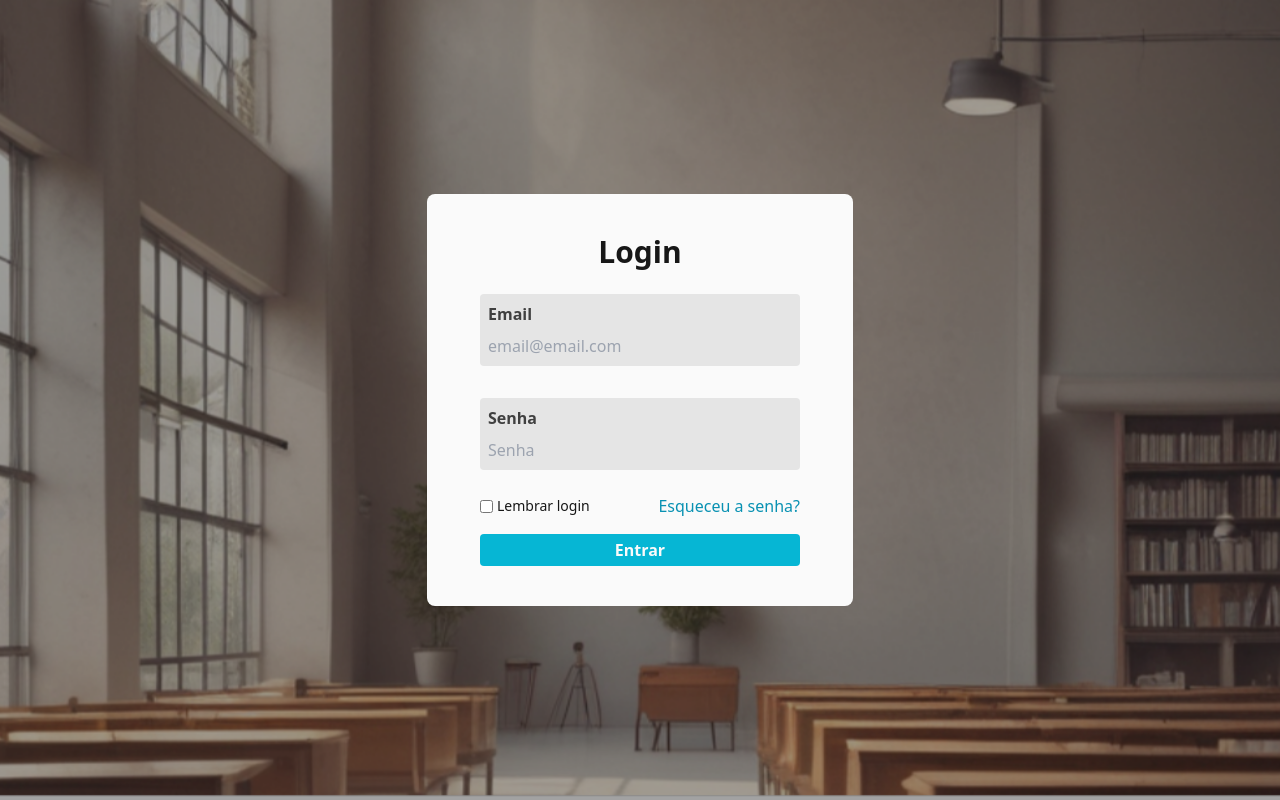
After one commit to Adryan1928/legalis, a Django app: template user/templates/registration/login.html in a window 1280 px wide. The commit adds this page. Run offline with Django 5.2, Linux system fonts and the light colour scheme; the template is opened without the code that fills it, so the values that code supplies are empty; some libraries are stand-ins or nearby versions.

Commit message:
Add static login page

```diff
--- a/user/templates/home.html
+++ b/user/templates/home.html
@@ -32,7 +32,7 @@
             </nav>
         </div>
         <div class="hidden md:flex gap-4">
-            <a href="" class="bg-cyan-500 hover:bg-cyan-400 duration-300 text-neutral-50 px-4 py-1 font-semibold rounded-lg">Entrar</a>
+            <a href="{% url 'login' %}" class="bg-cyan-500 hover:bg-cyan-400 duration-300 text-neutral-50 px-4 py-1 font-semibold rounded-lg">Entrar</a>
             <a href="" class="bg-cyan-500 hover:bg-cyan-400 duration-300 text-neutral-50 px-4 py-1 font-semibold rounded-lg">Cadastrar</a>
         </div>
         <div class="md:hidden">
--- /dev/null
+++ b/user/templates/registration/login.html
@@ -0,0 +1,43 @@
+{% load static %}
+<!DOCTYPE html>
+<html lang="pt-br">
+<head>
+    <meta charset="UTF-8">
+    <meta name="viewport" content="width=device-width, initial-scale=1.0">
+    <script src="https://cdn.tailwindcss.com"></script>
+    <title>Legalis</title>
+</head>
+<body>
+    <main class="bg-[url('{% static '/home/fundo.png' %}')] bg-no-repeat bg-center bg-cover flex justify-center items-center h-screen">
+        <article class="bg-neutral-900/40 flex h-screen w-full items-center justify-center">
+            <section class="w-1/3 bg-neutral-50 rounded-lg py-10">
+                <div class="flex justify-center items-center pb-6">
+                    <h1 class="text-neutral-900 text-3xl font-bold">Login</h1>
+                </div>
+                <form action="." method="post" class="flex flex-col justify-center items-center gap-6 h-full" autocomplete="off"> {% csrf_token %}
+                    <div class="flex flex-col gap-8 w-full justify-center items-center">
+                        <div class="bg-neutral-200 flex flex-col rounded p-2 w-3/4 gap-2">
+                            <label for="email" class="font-semibold text-neutral-700">Email</label>
+                            <input type="email" name="email" id="email" class="bg-neutral-200 focus:border-none focus:outline-none" placeholder="email@email.com">
+                        </div>
+                        <div class="bg-neutral-200 flex flex-col rounded p-2 w-3/4 gap-2">
+                            <label for="password" class="font-semibold text-neutral-700">Senha</label>
+                            <input type="password" name="password" id="password" class="bg-neutral-200 focus:border-none focus:outline-none" placeholder="Senha"  >
+                        </div>
+                    </div>
+                    <div class="w-3/4 flex flex-col gap-4">
+                        <div class="w-full flex justify-between">
+                            <div class="flex items-center gap-1">
+                                <input type="checkbox" name="remember" id="remember">
+                                <label for="remember" class="text-sm text-neutral-900 font-medium">Lembrar login</label>
+                            </div>
+                            <a href="" class="text-cyan-600 tex-sm">Esqueceu a senha?</a>
+                        </div>
+                        <div><input type="submit" value="Entrar" class="w-full flex bg-cyan-500 justify-center items-center text-neutral-50 font-semibold hover:bg-cyan-400 duration-300 rounded py-1"></div>
+                    </div>
+                </form>
+            </section>
+        </article>
+    </main>
+</body>
+</html>
--- a/user/urls.py
+++ b/user/urls.py
@@ -1,6 +1,8 @@
-from django.urls import path
+from django.urls import path, include
 from . import views
 
 urlpatterns = [
     path('', views.home, name='home'),
+    # path('login/', views.login, name='login'),
+    path('login/', include('django.contrib.auth.urls')),
 ]
--- a/user/views.py
+++ b/user/views.py
@@ -2,3 +2,6 @@ from django.shortcuts import render
 
 def home(request):
     return render(request, 'home.html')
+
+def login(request):
+    return render(request, 'login.html')
```
